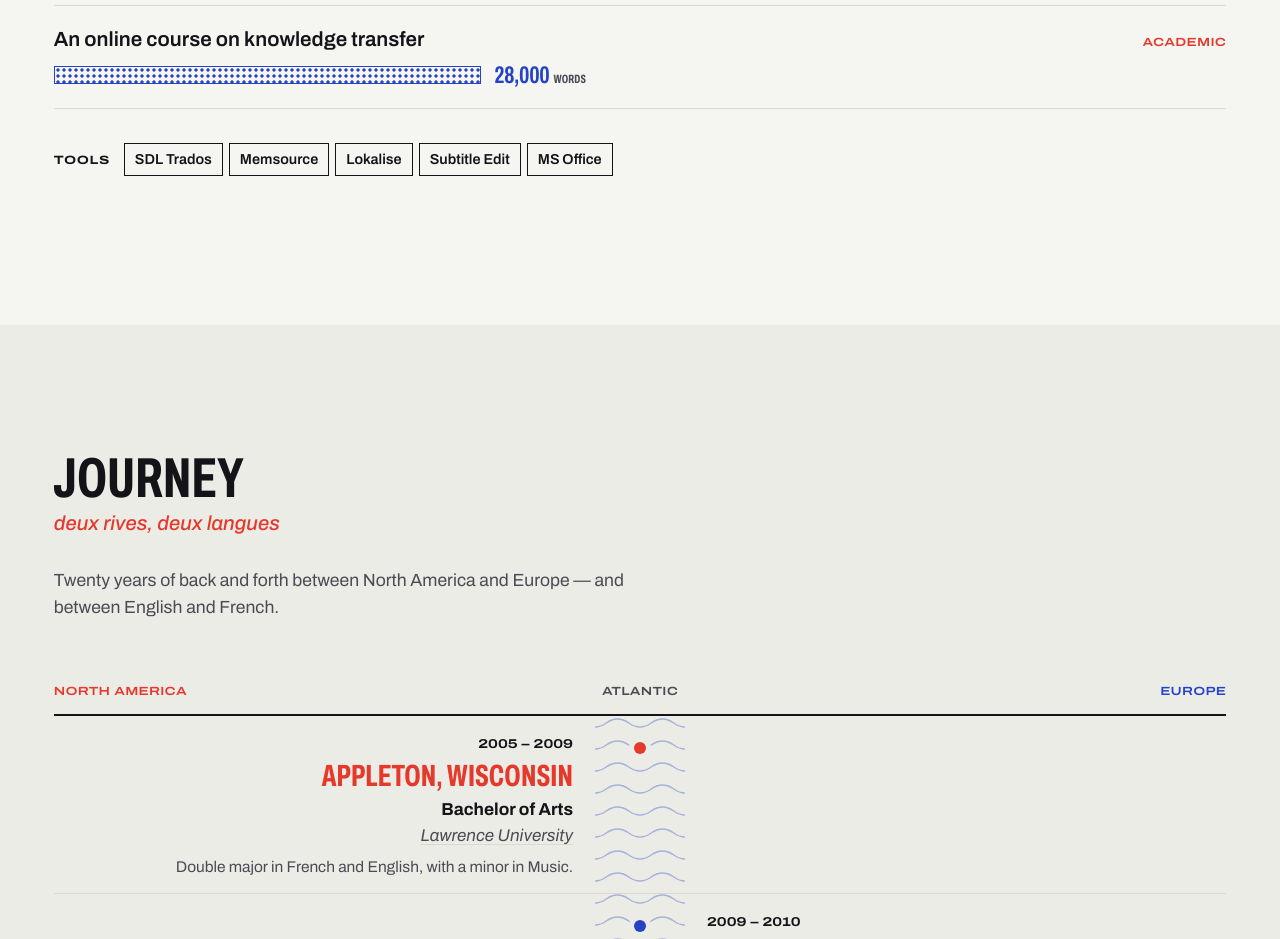
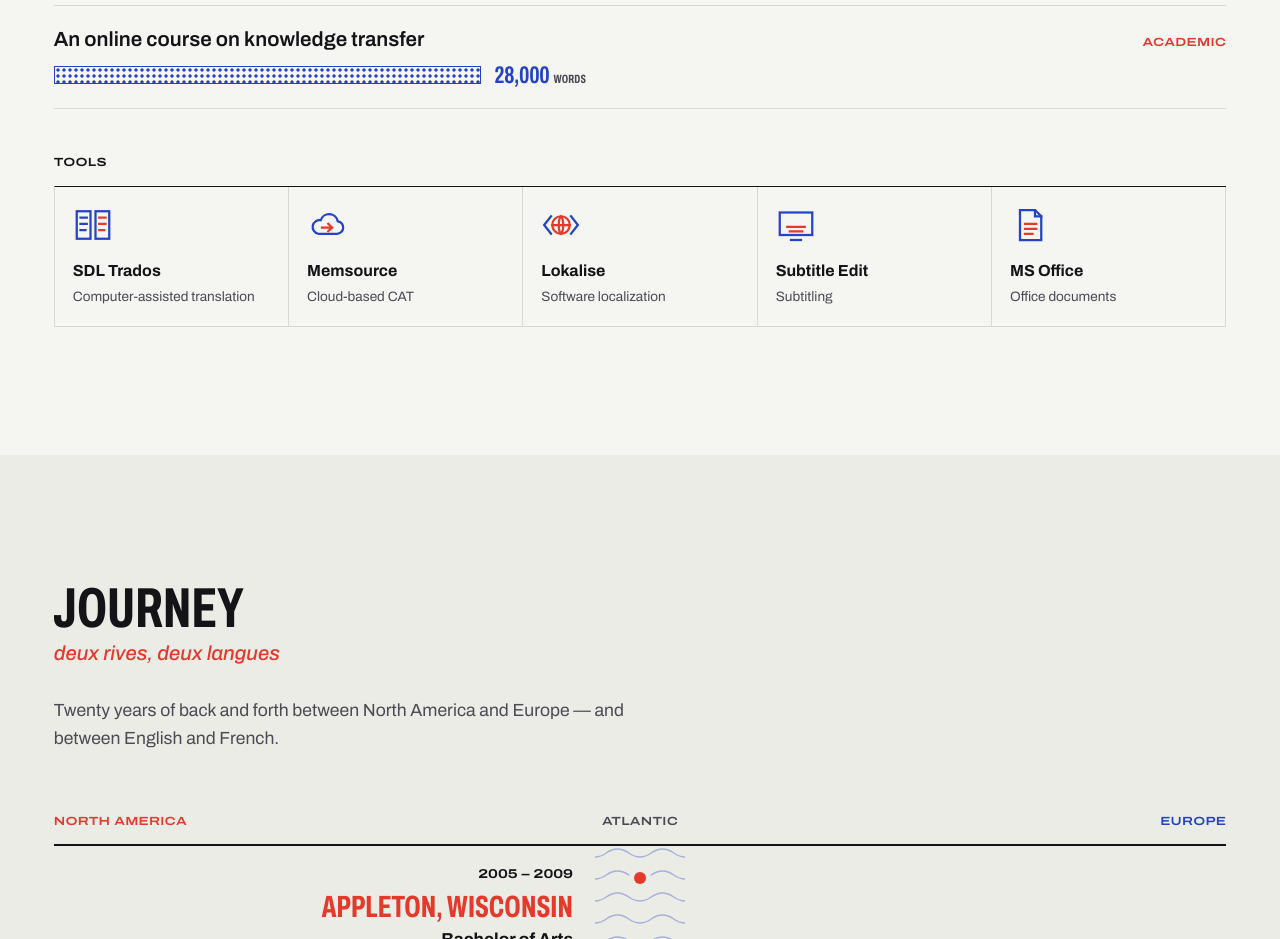
Before and after one commit to noah-blanchard/MK, a plain HTML site: page en/index.html in a window 1280 px wide. Shown: the part 4640-5579 px from the top of the page. Drawn offline with Linux system fonts and the light colour scheme.

Commit message:
Outils : pictogrammes maison et légendes
Co-Authored-By: Claude Opus 5.5 <noreply@anthropic.com>
Claude-Session: https://claude.ai/code/session_01TnqPp4xKF8dP7NX91ZW7e1

```diff
--- a/assets/css/site.css
+++ b/assets/css/site.css
@@ -312,9 +312,16 @@ ul, ol { margin: 0; padding: 0; list-style: none; }
 .js .is-in .bar i { transform: scaleX(1); }
 .bar b { font-size: 1.5rem; white-space: nowrap; color: var(--bleu); }
 .bar b small { font-size: 0.5em; color: var(--ink-2); margin-left: 4px; }
-.tools { margin-top: 30px; }
-.tools b { font-stretch: 125%; font-size: 0.75rem; text-transform: uppercase; letter-spacing: 0.05em; margin-right: 14px; }
-.tools span { display: inline-block; margin: 4px 6px 4px 0; padding: 4px 10px; border: 1px solid var(--ink); font-weight: 600; font-size: 0.9rem; }
+.tools { margin-top: 44px; }
+.tools h3 { margin-bottom: 14px; }
+.tools-grid { display: grid; grid-template-columns: repeat(5, minmax(0, 1fr)); border-top: 1px solid var(--ink); border-left: 1px solid var(--line); }
+.tools-grid li { display: flex; flex-direction: column; gap: 4px; padding: 18px 18px 20px; border-right: 1px solid var(--line); border-bottom: 1px solid var(--line); transition: background 0.2s; }
+.tools-grid li:hover { background: #ebebe5; }
+.tools-grid svg { width: 40px; height: 40px; margin-bottom: 10px; }
+.tools-grid b { font-weight: 700; font-size: 1rem; }
+.tools-grid span { font-size: 0.85rem; color: var(--ink-2); line-height: 1.35; }
+@media (max-width: 960px) { .tools-grid { grid-template-columns: repeat(3, minmax(0, 1fr)); } }
+@media (max-width: 560px) { .tools-grid { grid-template-columns: repeat(2, minmax(0, 1fr)); } .tools-grid li { padding: 14px; } }
 
 /* ==========================================================================
    Journey — two shores of the Atlantic
--- a/en/index.html
+++ b/en/index.html
@@ -170,7 +170,16 @@
             <div class="bar"><i style="--w:36.4%"></i><b class="cond">28,000<small>words</small></b></div>
           </li>
         </ul>
-        <p class="tools"><b>Tools</b><span>SDL Trados</span><span>Memsource</span><span>Lokalise</span><span>Subtitle Edit</span><span>MS Office</span></p>
+        <div class="tools reveal">
+          <h3 class="wide">Tools</h3>
+          <ul class="tools-grid">
+            <li><svg viewBox="0 0 32 32" fill="none" stroke-width="1.8" stroke-linecap="square" aria-hidden="true"><rect x="3" y="5" width="11" height="22" stroke="#2443c6"/><rect x="18" y="5" width="11" height="22" stroke="#2443c6"/><path d="M6 10h5M6 15h5M6 20h4" stroke="#2443c6"/><path d="M21 10h5M21 15h5M21 20h4" stroke="#e5392b"/></svg><b>SDL Trados</b><span>Computer-assisted translation</span></li>
+            <li><svg viewBox="0 0 32 32" fill="none" stroke-width="1.8" stroke-linecap="square" aria-hidden="true"><path d="M9 23h15a5 5 0 0 0 .6-9.96A7 7 0 0 0 11 12.2 5.4 5.4 0 0 0 9 23Z" stroke="#2443c6"/><path d="M12 18h8M17 15l3 3-3 3" stroke="#e5392b"/></svg><b>Memsource</b><span>Cloud-based CAT</span></li>
+            <li><svg viewBox="0 0 32 32" fill="none" stroke-width="1.8" stroke-linecap="square" aria-hidden="true"><path d="M8 9 2.5 16 8 23M24 9l5.5 7-5.5 7" stroke="#2443c6"/><circle cx="16" cy="16" r="7" stroke="#e5392b"/><path d="M9 16h14M16 9c-2.4 2.4-2.4 11.6 0 14M16 9c2.4 2.4 2.4 11.6 0 14" stroke="#e5392b"/></svg><b>Lokalise</b><span>Software localization</span></li>
+            <li><svg viewBox="0 0 32 32" fill="none" stroke-width="1.8" stroke-linecap="square" aria-hidden="true"><rect x="3" y="6" width="26" height="18" stroke="#2443c6"/><path d="M9 17.5h14M11 21h10" stroke="#e5392b"/><path d="M12 28h8" stroke="#2443c6"/></svg><b>Subtitle Edit</b><span>Subtitling</span></li>
+            <li><svg viewBox="0 0 32 32" fill="none" stroke-width="1.8" stroke-linecap="square" aria-hidden="true"><path d="M8 4h12l5 5v19H8Z" stroke="#2443c6"/><path d="M20 4v5h5" stroke="#2443c6"/><path d="M12 15h9M12 19h9M12 23h6" stroke="#e5392b"/></svg><b>MS Office</b><span>Office documents</span></li>
+          </ul>
+        </div>
       </div>
     </section>
 
```
Also changed, not shown: fr/index.html (+10 -1 lines).
